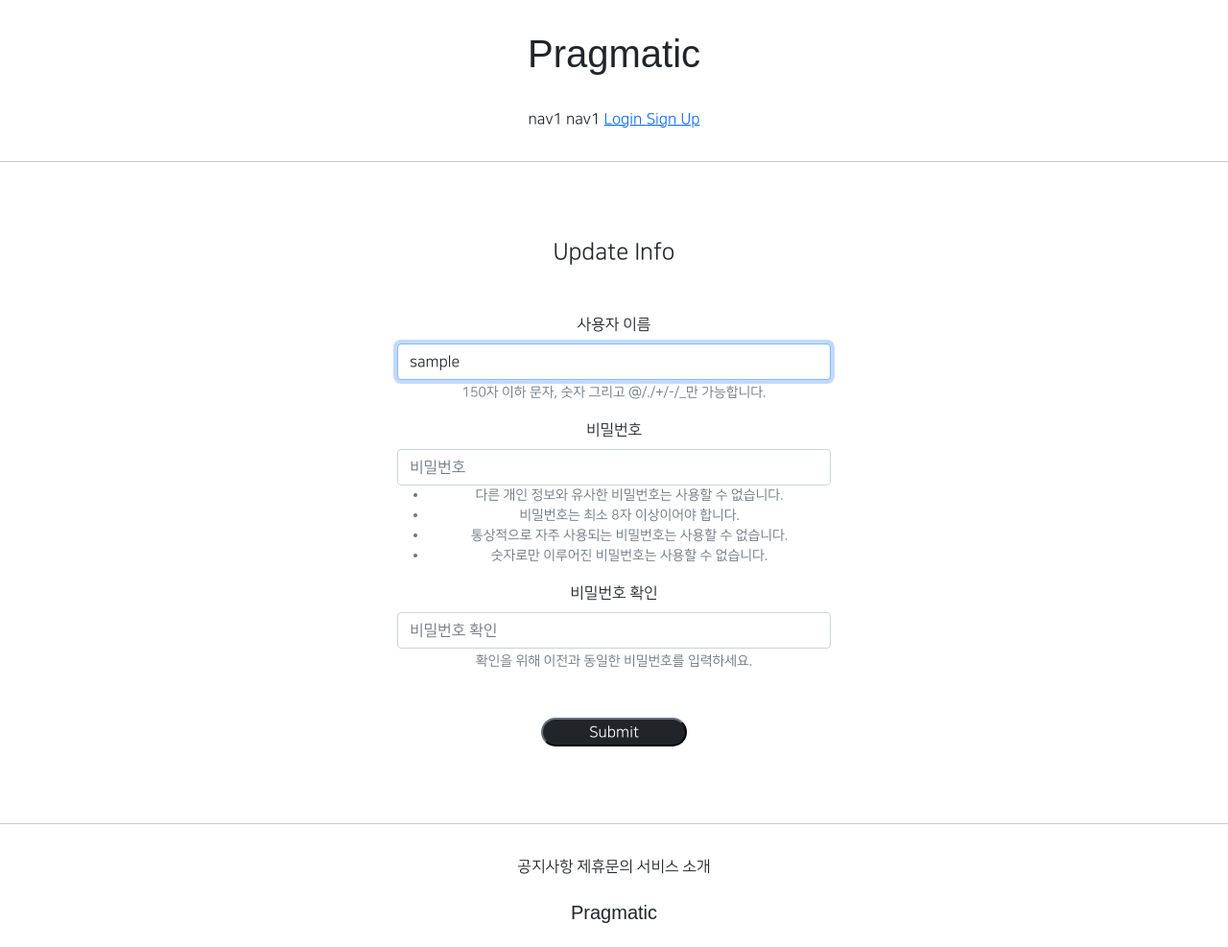
After one commit to kickoutter/Django_Pinterest_clone, a Django app: page /account/update/1/ in a window 1280 px wide. The commit adds this page. Shown: the whole page at 96% size. Run offline with Django 3.2, Linux system fonts and the light colour scheme; tables that the repository leaves empty hold one stand-in row (values such as "Sample post"); parts of the project's set-up code (start-up, migrations or seed data) failed here and were passed over; some libraries are stand-ins or nearby versions; some web fonts are replaced.

Commit message:
7/19 2ban class commit 1, AccountUpdateView

```diff
--- a/accountapp/templates/accountapp/detail.html
+++ b/accountapp/templates/accountapp/detail.html
@@ -11,7 +11,11 @@
         <div>
             {{ target_user.date_joined }}
         </div>
-
+        <div>
+            <a href="{% url 'accountapp:update' pk=target_user.pk %}">
+                Update Info
+            </a>
+        </div>
 
     </div>
 
--- /dev/null
+++ b/accountapp/templates/accountapp/update.html
@@ -0,0 +1,22 @@
+{% extends 'base.html' %}
+{% load bootstrap4 %}
+
+{% block content %}
+
+    <div class="text-center mw-500 m-auto">
+        <div class="m-5">
+            <h4>Update Info</h4>
+        </div>
+        <div>
+            <!-- form태그의 action 속성의 값에 pk=user.pk를 적어야, 이전 url에서 받아온 <int:pk>가 방금 적은 값으로 할당 -->
+            <form action="{% url 'accountapp:update' pk=user.pk %}" method="post">
+                {% csrf_token %}
+                {% bootstrap_form form %}
+                <div class="m-5">
+                    <input type="submit", class="btn-dark rounded-pill px-5">
+                </div>
+            </form>
+        </div>
+    </div>
+
+{% endblock %}
--- a/accountapp/urls.py
+++ b/accountapp/urls.py
@@ -3,7 +3,7 @@
 from django.contrib.auth.views import LoginView, LogoutView
 from django.urls import path
 
-from accountapp.views import hello_world, AccountCreateView, AccountDetailView
+from accountapp.views import hello_world, AccountCreateView, AccountDetailView, AccountUpdateView
 
 app_name = 'accountapp'
 
@@ -19,4 +19,6 @@ urlpatterns = [
     # DetailView여서 primary_key인 id인 주소를 넘겨주어야 거기로 라우팅을 연결할 수 있다. ex) accountapp/detail/1/
     path('detail/<int:pk>/', AccountDetailView.as_view(), name='detail'),
 
+    path('update/<int:pk>/', AccountUpdateView.as_view(), name='update'),
+
 ]
--- a/accountapp/views.py
+++ b/accountapp/views.py
@@ -5,7 +5,7 @@ from django.shortcuts import render
 
 # Create your views here.
 from django.urls import reverse, reverse_lazy
-from django.views.generic import CreateView, DetailView
+from django.views.generic import CreateView, DetailView, UpdateView
 
 from accountapp.models import HelloWorld
 
@@ -37,3 +37,10 @@ class AccountDetailView(DetailView):
     model = User
     context_object_name = 'target_user' # 컨텍스트에서 볼 객체의 이름 설정?
     template_name = 'accountapp/detail.html'
+
+class AccountUpdateView(UpdateView):
+    model = User
+    form_class = UserCreationForm
+    context_object_name = 'target_user'
+    success_url = reverse_lazy('accountapp:hello_world')
+    template_name = 'accountapp/update.html'
```
